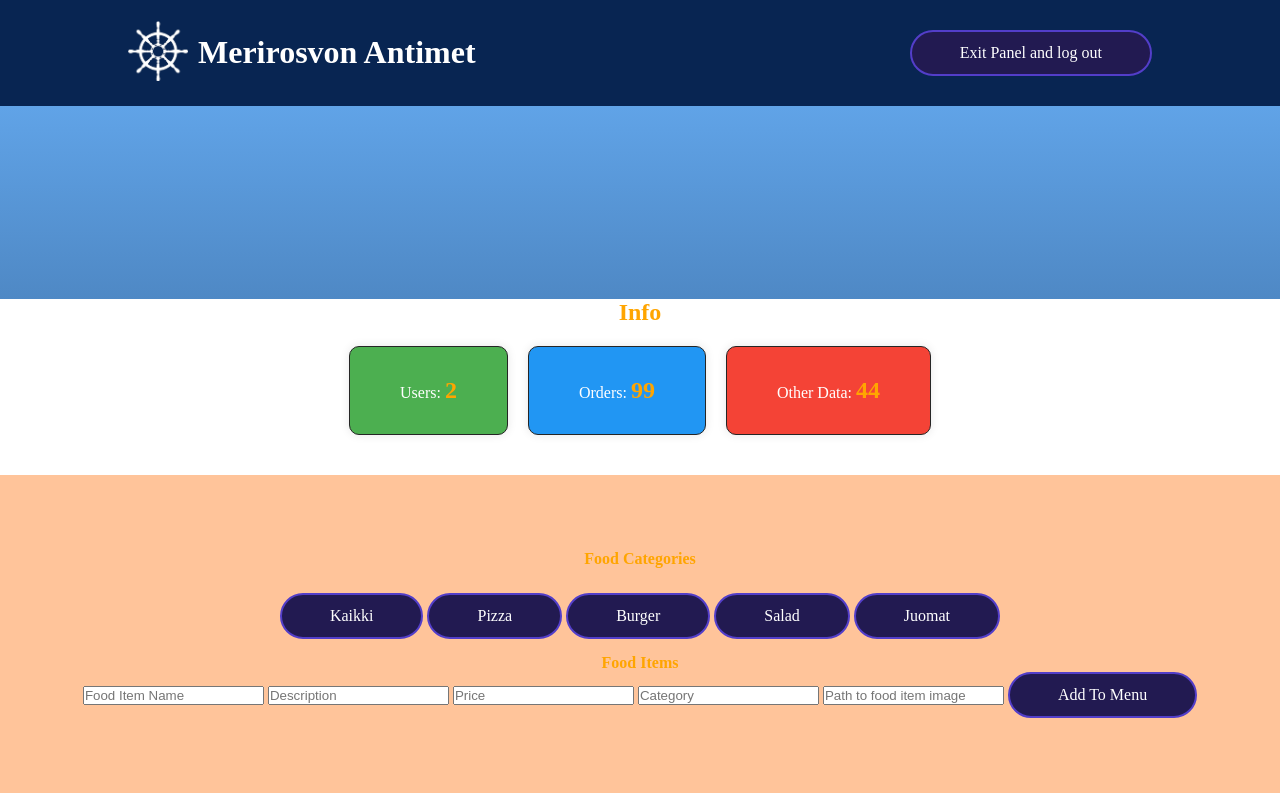
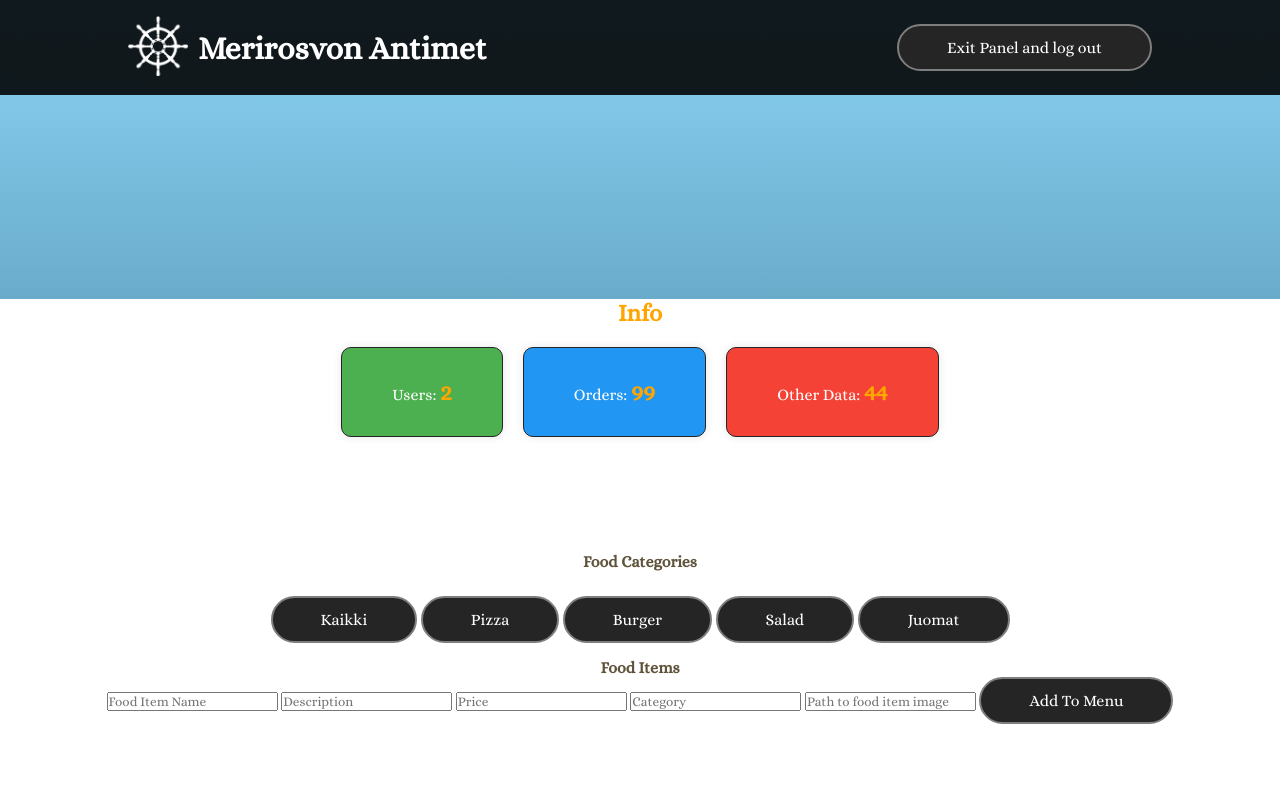
Before and after one commit to TomiHenriksson8/merirosvon-antimet, a website with bundled scripts: page front-end/src/adminAndStaffPanel.html in a window 1280 px wide. Shown: the top 800 px of the page. Built offline with nearby package versions, Linux system fonts and the light colour scheme; no server answers.

Commit message:
kopioin tatun tekemät main.css muutokset

```diff
--- a/front-end/src/assets/styles/admin-staff-panel.css
+++ b/front-end/src/assets/styles/admin-staff-panel.css
@@ -1,5 +1,9 @@
 main {
     text-align: center;
+}
+
+.menu {
+    background-color: inherit;
 }
 
 .panelInfo span {
--- a/front-end/src/assets/styles/main.css
+++ b/front-end/src/assets/styles/main.css
@@ -1,9 +1,22 @@
+@font-face {
+    font-family: 'alice';
+    src: url(../styles/Alice-Regular.ttf);
+}
+
+:root {
+    --paaVari: rgba(0, 0, 0, 0.884);
+    --vari2: rgb(37, 37, 37);
+    --aksentti: rgb(126, 126, 126);
+}
+
 * {
     margin: 0;
     padding: 0;
     list-style: none;
     text-decoration: none;
     box-sizing: border-box;
+    font-family: 'alice';
+
 }
 
 html {
@@ -12,12 +25,12 @@ html {
 
 body {
     min-height: 100vh;
-    background: linear-gradient(to bottom, #6ab2fa, #051937);
+    background: linear-gradient(to bottom, #8dd4f6, #0a4055);
 }
 
 header {
     position: fixed;
-    top: 0;
+    top: -5px;
     left: 0;
     width: 100%;
     padding: 1.3rem 10%;
@@ -33,8 +46,8 @@ header {
     top: 0;
     left: 0;
     width: 100%;
-    height: 100%;
-    background: #082552;
+    height: 95%;
+    background: var(--paaVari);
     backdrop-filter: blur(50px);
     z-index: -1;
 }
@@ -45,9 +58,9 @@ header {
     top: 0;
     left: -100%;
     width: 100%;
-    height: 100%;
+    height: 95%;
     background: linear-gradient(90deg, transparent, rgba(255, 255, 255, .4), transparent);
-    transition: .5s;
+    transition: .8s;
 }
 
 .header:hover::after {
@@ -85,10 +98,10 @@ a img {
 }
 
 .navbar a:hover {
-    color: orange ;
+    color: orange;
 }
 
-.log-cart a  {
+.log-cart a {
     font-size: 1.15rem;
     color: #fff;
     text-decoration: none;
@@ -100,12 +113,15 @@ a img {
     display: none;
 }
 
-#profile, #cart {
+#profile,
+#cart {
     display: none;
 }
 
-#profile-icon, #cart-icon {
+#profile-icon,
+#cart-icon {
     width: 30px;
+    filter: invert(1);
 }
 
 .icons {
@@ -117,7 +133,7 @@ a img {
     display: none;
 }
 
-.log-cart  {
+.log-cart {
     position: relative;
 }
 
@@ -163,8 +179,10 @@ a img {
     scroll-behavior: smooth;
     box-shadow: 0 1.5rem 3rem -0.75rem hsla(0, 0%, 0%, 0.25);
     border-radius: 0.5rem;
-	-ms-overflow-style: none; /* Hide scrollbar IE and Edge */
-	scrollbar-width: none; /* Hide scrollbar Firefox */
+    -ms-overflow-style: none;
+    /* Hide scrollbar IE and Edge */
+    scrollbar-width: none;
+    /* Hide scrollbar Firefox */
 }
 
 /* Hide scrollbar for Chrome, Safari and Opera */
@@ -224,9 +242,12 @@ main {
 
 
 @keyframes animate {
-    0%, 100% {
+
+    0%,
+    100% {
         transform: translateY(0px);
     }
+
     50% {
         transform: translateY(-20px);
     }
@@ -254,7 +275,7 @@ main {
 }
 
 .horizontal-line {
-    width : 100%;
+    width: 100%;
     height: 50px;
     border: 0 none;
     background: url(../images/rope-lineb.png);
@@ -266,7 +287,7 @@ main {
 }
 
 .horizontal-line2 {
-    width : 100%;
+    width: 100%;
     height: 50px;
     border: 0 none;
     background: url(../images/rope-lineb.png);
@@ -278,7 +299,7 @@ main {
 }
 
 .about-us {
-    background: rgb(15, 56, 151);
+    background: linear-gradient(to bottom, #0a779b, #105e7c);
 }
 
 .menu {
@@ -292,7 +313,7 @@ main {
 }
 
 .heading span {
-    color: orange;
+    color: rgb(96, 83, 59);
     font-weight: 600;
 }
 
@@ -308,8 +329,8 @@ main {
 button {
     font: inherit;
     padding: 0.75rem 3rem;
-    background: rgb(34, 26, 81);
-    border: 0.15rem solid rgb(83, 62, 201);
+    background: var(--vari2);
+    border: 0.15rem solid var(--aksentti);
     color: white;
     border-radius: 100vw;
     cursor: pointer;
@@ -322,10 +343,11 @@ button {
 
 button:hover,
 button:focus-visible {
-    background: rgb(83, 62, 201);;
+    background: rgb(52, 52, 52);
+    ;
 }
 
-button > span {
+button>span {
     position: absolute;
     z-index: -1;
     background: orangered;
@@ -335,12 +357,12 @@ button > span {
     height: 100%;
 }
 
-button > span:first-child {
+button>span:first-child {
     left: 0;
     top: 0;
 }
 
-button > span:last-child {
+button>span:last-child {
     right: 0;
     top: 0;
 }
@@ -349,7 +371,7 @@ button::before {
     content: '';
     position: absolute;
     z-index: -1;
-    background: rgb(68, 52, 158);
+    background: linear-gradient(to bottom, #a5a5a5, #0c4860);
     width: 10%;
     aspect-ratio: 1;
     border-radius: 50%;
@@ -470,7 +492,7 @@ button:has(:last-child:active)::before {
 
 
 footer {
-    background: #07285a;
+    background: var(--paaVari);
     color: #fff;
 }
 
@@ -523,7 +545,7 @@ footer img {
 
 
 
-.footer-social a{
+.footer-social a {
     color: inherit;
     font-size: 1.6rem;
     margin-bottom: .5rem;
@@ -561,7 +583,8 @@ footer img {
         font-weight: 700;
     }
 
-    #profile, #cart {
+    #profile,
+    #cart {
         display: none;
     }
 
@@ -572,7 +595,7 @@ footer img {
     }
 }
 
-@media (max-width: 768px) {
+@media (max-width: 813px) {
     .logo {
         display: none;
     }
@@ -583,7 +606,7 @@ footer img {
         display: inline-flex;
     }
 
-    .log-cart a  {
+    .log-cart a {
         font-size: 1.15rem;
         color: #fff;
         text-decoration: none;
@@ -594,7 +617,8 @@ footer img {
 
 
 
-    #profile, #cart {
+    #profile,
+    #cart {
         display: block;
     }
 
--- a/front-end/src/scripts/app.ts
+++ b/front-end/src/scripts/app.ts
@@ -88,6 +88,7 @@ const generateRoleSpecificUI = (): void => {
     }
 
     const container = document.getElementById('panelAdminAndStaff') as HTMLDivElement;
+    console.log(container);
     if (!container) {
         console.error('Container for role-specific UI not found');
         return;
```
Also changed, not shown: front-end/src/assets/styles/Alice-Regular.ttf (added). Lines whose indentation alone changed are shown as unchanged.
